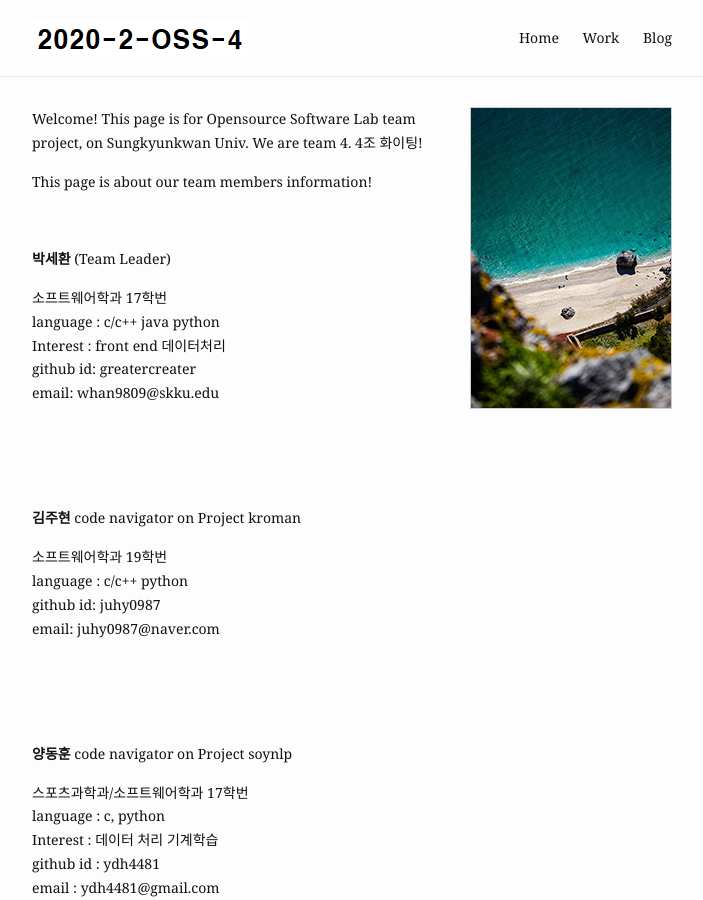
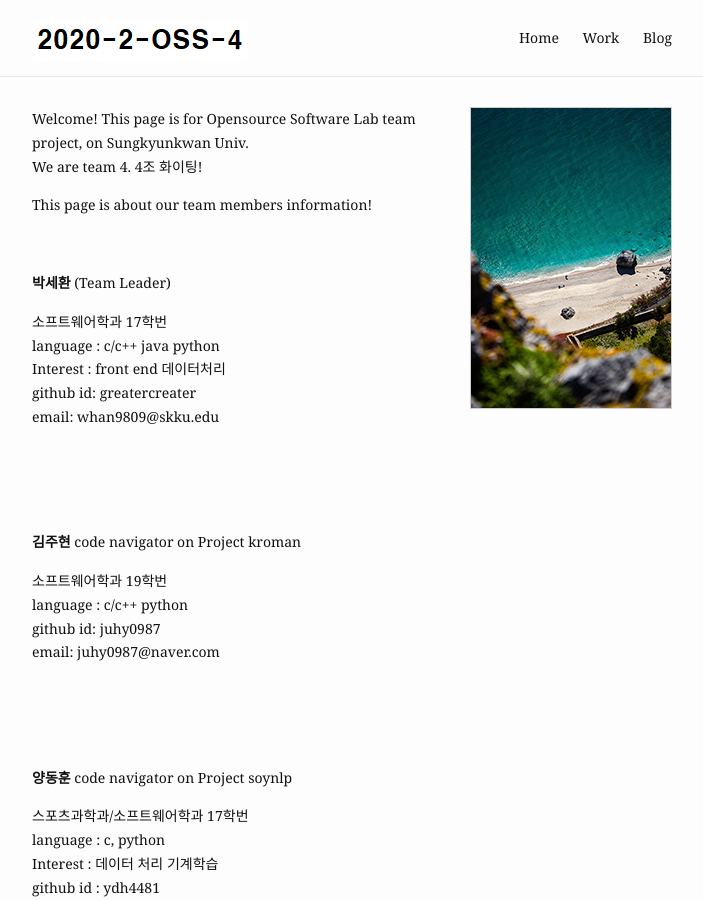
Before and after one commit to 20-2-SKKU-OSS/2020-2-OSS-4, a Jekyll site: the page built from index.md, in a window 1280 px wide and 900 px high. Shown: the whole window, without its empty margins (288-991 px from the left). Built offline with Jekyll 4.4.1, drawn with Linux system fonts in a browser that asks for light colours.

```diff
--- a/index.md
+++ b/index.md
@@ -7,7 +7,7 @@ profile_picture:
 
 <p>
   Welcome! This page is for Opensource Software Lab team project, on Sungkyunkwan Univ.
-  We are team 4. 4조 화이팅!
+  <br>We are team 4. 4조 화이팅!
 </p>
 
 This page is about our team members information!
```
